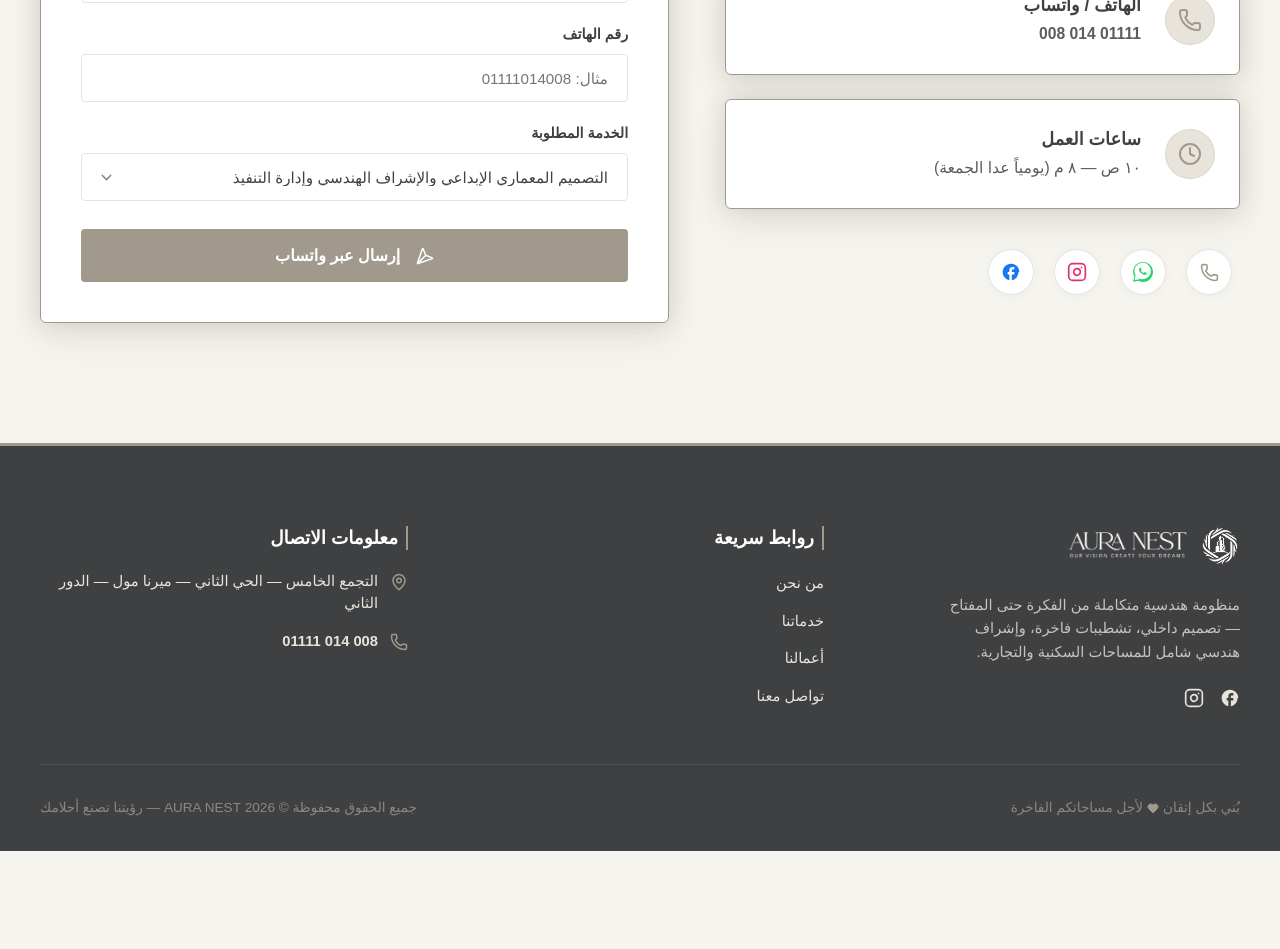
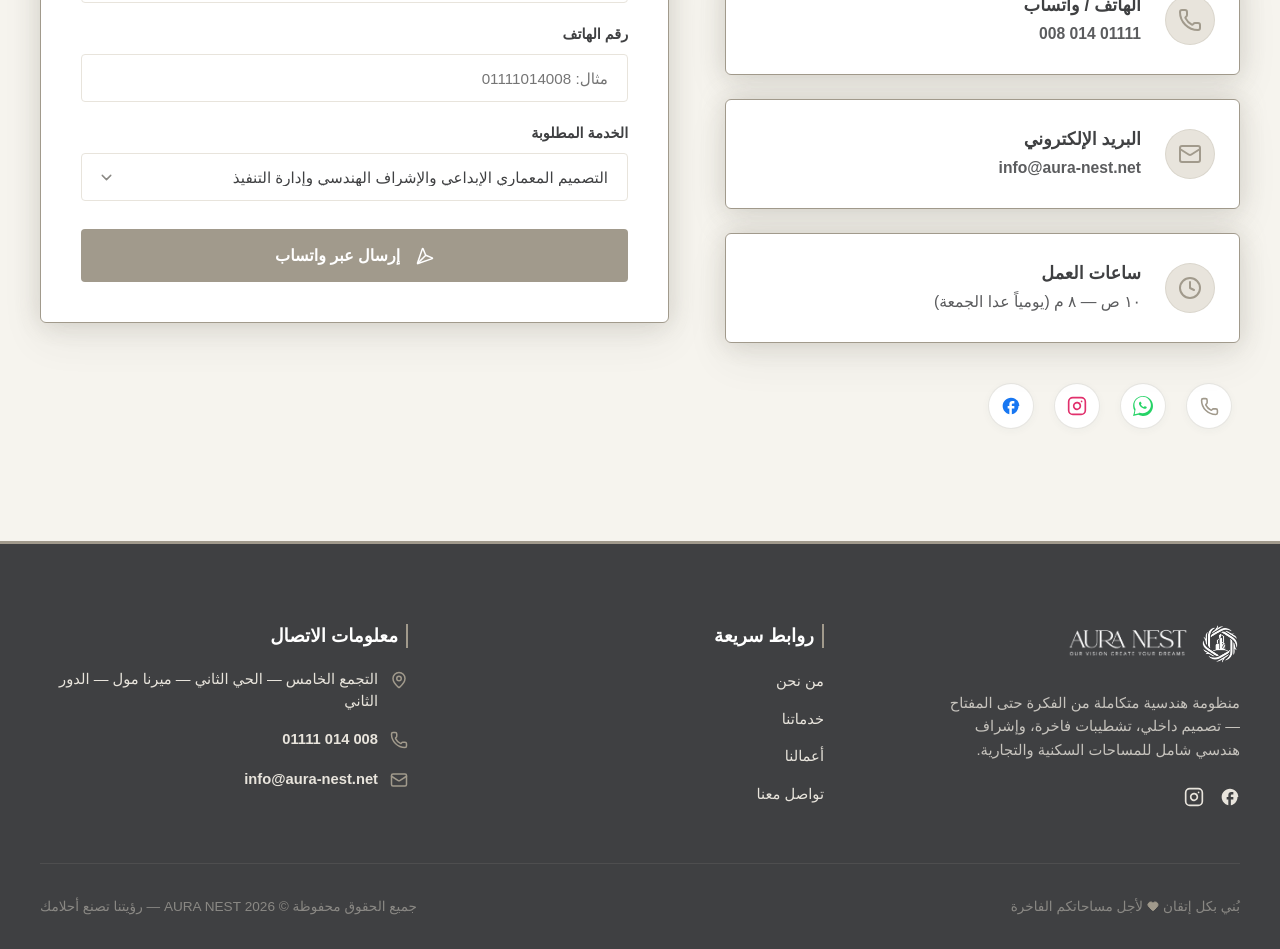
Before and after one commit to Same7samy/aura-nest, a React (Vite) app: page / in a window 1280 px wide. Shown: the part 7820-8769 px from the top of the page. Before the commit the page ends 8671 px from the top, so only its background shows below. Built offline with nearby package versions, Linux system fonts and the light colour scheme; a small style sheet from the web is missing; a web font is replaced by a local one.

Commit message:
Add contact email info@aura-nest.net

```diff
--- a/src/components/ContactForm.jsx
+++ b/src/components/ContactForm.jsx
@@ -1,6 +1,6 @@
 import React, { useState } from 'react';
 import { motion } from 'framer-motion';
-import { MapPin, Phone, Clock, Send } from 'lucide-react';
+import { MapPin, Phone, Clock, Send, Mail } from 'lucide-react';
 
 export default function ContactForm() {
   const [formData, setFormData] = useState({
@@ -63,6 +63,12 @@ export default function ContactForm() {
       title: 'الهاتف / واتساب',
       desc: '01111 014 008',
       link: 'tel:01111014008'
+    },
+    {
+      icon: <Mail size={24} style={{ color: 'var(--primary-gold)' }} />,
+      title: 'البريد الإلكتروني',
+      desc: 'info@aura-nest.net',
+      link: 'mailto:info@aura-nest.net'
     },
     {
       icon: <Clock size={24} style={{ color: 'var(--primary-gold)' }} />,
--- a/src/components/Footer.jsx
+++ b/src/components/Footer.jsx
@@ -1,7 +1,7 @@
 import React from 'react';
 import { useNavigate, useLocation } from 'react-router-dom';
 import Logo from './Logo';
-import { Phone, MapPin, Heart } from 'lucide-react';
+import { Phone, MapPin, Heart, Mail } from 'lucide-react';
 
 export default function Footer() {
   const currentYear = new Date().getFullYear();
@@ -167,6 +167,22 @@ export default function Footer() {
                   01111 014 008
                 </a>
               </li>
+              <li style={{ display: 'flex', alignItems: 'center', gap: '0.75rem' }}>
+                <Mail size={18} style={{ color: 'var(--primary-gold)', flexShrink: 0 }} />
+                <a
+                  href="mailto:info@aura-nest.net"
+                  style={{
+                    fontSize: '0.92rem',
+                    color: 'var(--light-beige)',
+                    textDecoration: 'none',
+                    fontWeight: 600,
+                    transition: 'color var(--transition-fast)'
+                  }}
+                  className="footer-email-link"
+                >
+                  info@aura-nest.net
+                </a>
+              </li>
             </ul>
           </div>
         </div>
@@ -199,7 +215,8 @@ export default function Footer() {
           color: var(--primary-gold) !important;
           transform: translateX(-4px);
         }
-        .footer-phone-link:hover {
+        .footer-phone-link:hover,
+        .footer-email-link:hover {
           color: var(--primary-gold) !important;
         }
         @media (min-width: 768px) {
```
